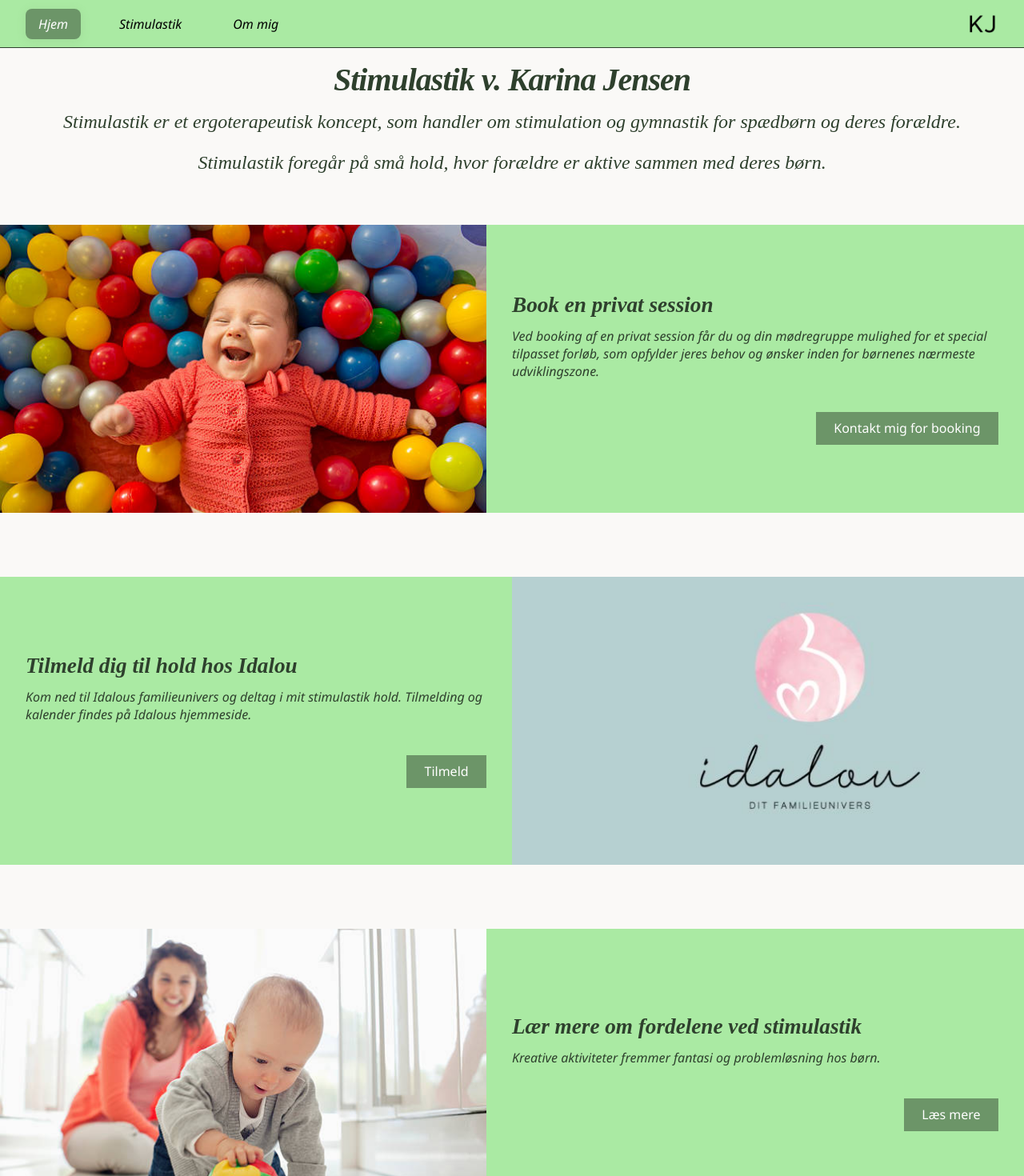
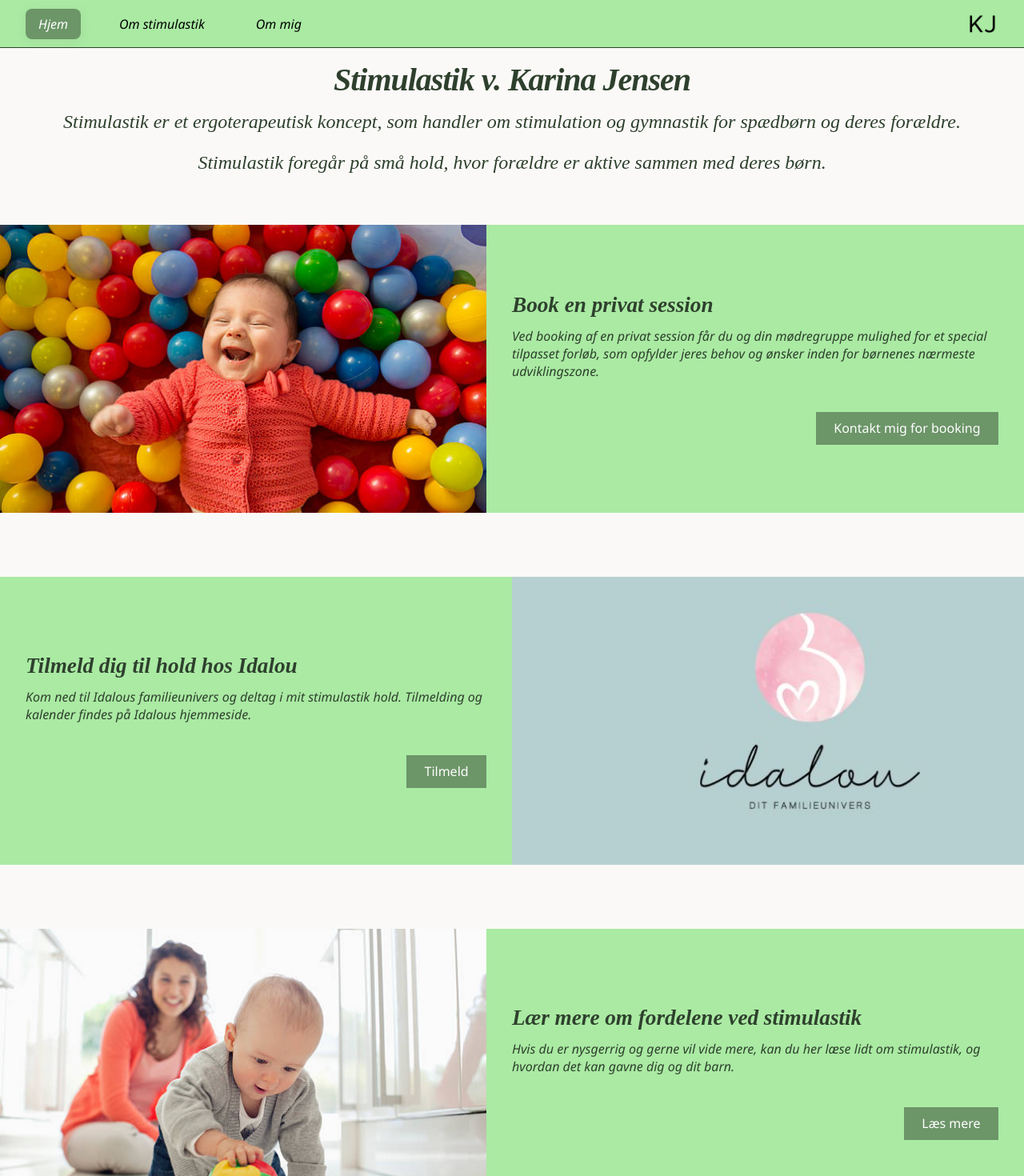
Before and after one commit to SebSeneca/StimulastikWeb, a Vue app in the folder stimulastik-web/: page / in a window 1280 px wide. Shown: the top 1470 px of the page at 80% size. Built offline with nearby package versions, Linux system fonts and the light colour scheme.

Commit message:
Generalized some styling

```diff
--- a/stimulastik-web/src/App.vue
+++ b/stimulastik-web/src/App.vue
@@ -6,7 +6,7 @@ import { RouterLink, RouterView } from 'vue-router'
   <div class="app-layout">
     <nav class="navbar">
       <RouterLink to="/">Hjem</RouterLink>
-      <RouterLink to="/stimulastik">Stimulastik</RouterLink>
+      <RouterLink to="/stimulastik">Om stimulastik</RouterLink>
       <RouterLink to="/about">Om mig</RouterLink>
       <img src="@/assets/logo.png" alt="Logo" class="navbar-logo" />
     </nav>
--- a/stimulastik-web/src/assets/base.css
+++ b/stimulastik-web/src/assets/base.css
@@ -60,8 +60,23 @@ h6 {
   text-align: center;
 }
 
+.base-subheader {
+  font-size: 1.5rem;
+  font-weight: 500;
+  color: var(--stimulastik-secondary);
+  text-align: center;
+  margin-bottom: 1.5rem;
+}
+
 @media (max-width: 600px) {
   .base-title {
     font-size: 1.7rem;
   }
+  .base-subheader {
+    font-size: 1.2rem;
+    font-weight: 500;
+    color: var(--stimulastik-secondary);
+    text-align: center;
+    margin-bottom: 1.5rem;
+  }
 }
--- a/stimulastik-web/src/views/HomeView.vue
+++ b/stimulastik-web/src/views/HomeView.vue
@@ -1,11 +1,11 @@
 <template>
   <div class="base-view" style="padding-left: 0; padding-right: 0">
     <h1 class="base-title">Stimulastik v. Karina Jensen</h1>
-    <h2 class="home-subheader">
+    <h2 class="base-subheader">
       Stimulastik er et ergoterapeutisk koncept, som handler om stimulation og gymnastik for
       spædbørn og deres forældre.
     </h2>
-    <h2 class="home-subheader">
+    <h2 class="base-subheader">
       Stimulastik foregår på små hold, hvor forældre er aktive sammen med deres børn.
     </h2>
     <InfoSection
@@ -29,7 +29,7 @@
       :imgSrc="photo1"
       imgAlt="Kreativitet"
       header="Lær mere om fordelene ved stimulastik"
-      body="Kreative aktiviteter fremmer fantasi og problemløsning hos børn."
+      body="Hvis du er nysgerrig og gerne vil vide mere, kan du her læse lidt om stimulastik, og hvordan det kan gavne dig og dit barn."
       buttonText="Læs mere"
       @buttonClick="handleStimulastikClick"
     />
@@ -60,22 +60,4 @@ function handleStimulastikClick() {
 }
 </script>
 
-<style scoped>
-.home-subheader {
-  font-size: 1.5rem;
-  font-weight: 500;
-  color: var(--stimulastik-secondary);
-  text-align: center;
-  margin-bottom: 1.5rem;
-}
-
-@media (max-width: 600px) {
-  .home-subheader {
-    font-size: 1.2rem;
-    font-weight: 500;
-    color: var(--stimulastik-secondary);
-    text-align: center;
-    margin-bottom: 1.5rem;
-  }
-}
-</style>
+<style scoped></style>
--- a/stimulastik-web/src/views/StimulastikView.vue
+++ b/stimulastik-web/src/views/StimulastikView.vue
@@ -1,6 +1,9 @@
 <template>
   <div class="base-view" style="padding-left: 0; padding-right: 0">
     <h1 class="base-title">Hvad er stimulastik?</h1>
+    <h2 class="base-subheader">
+      Læs lidt om stimulastik og hvad det kan gøre for dig og dit barn.
+    </h2>
     <InfoSection
       :imgSrc="photo3"
       imgAlt="Baby der leger"
```
